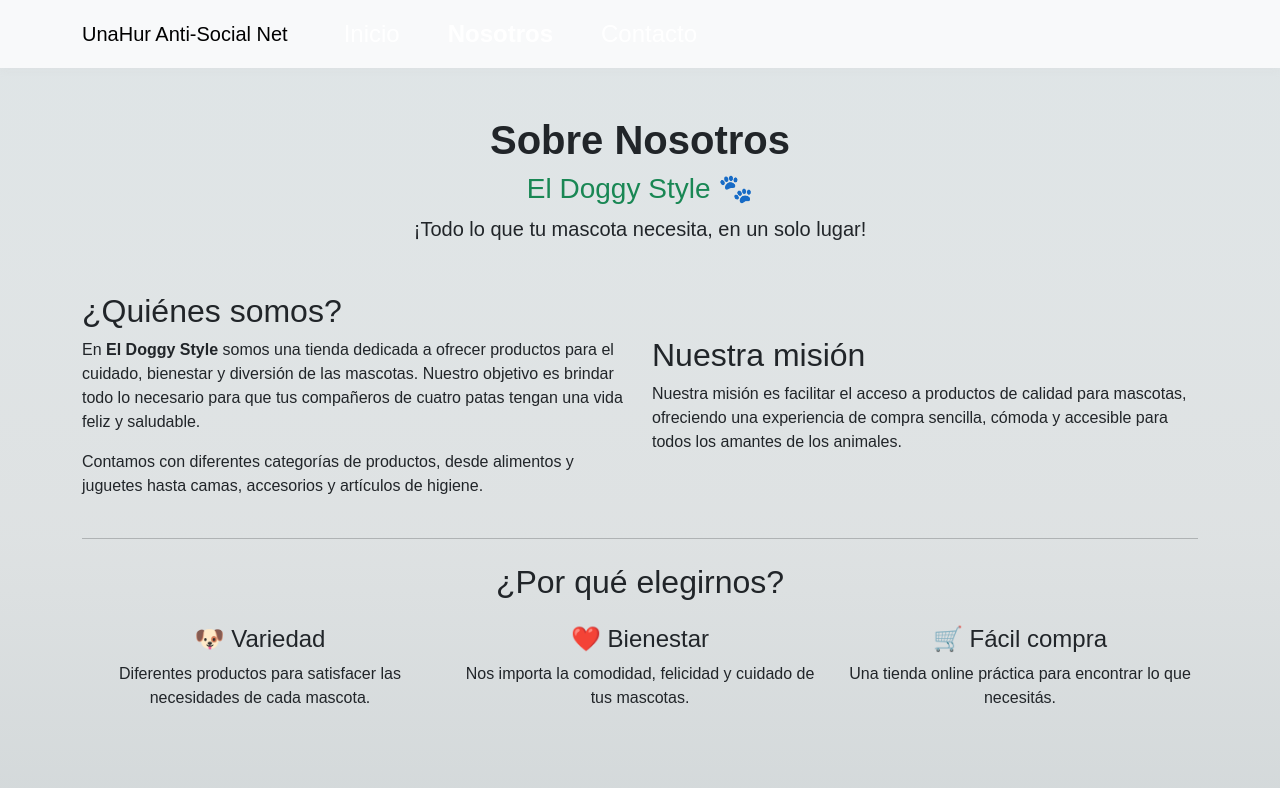
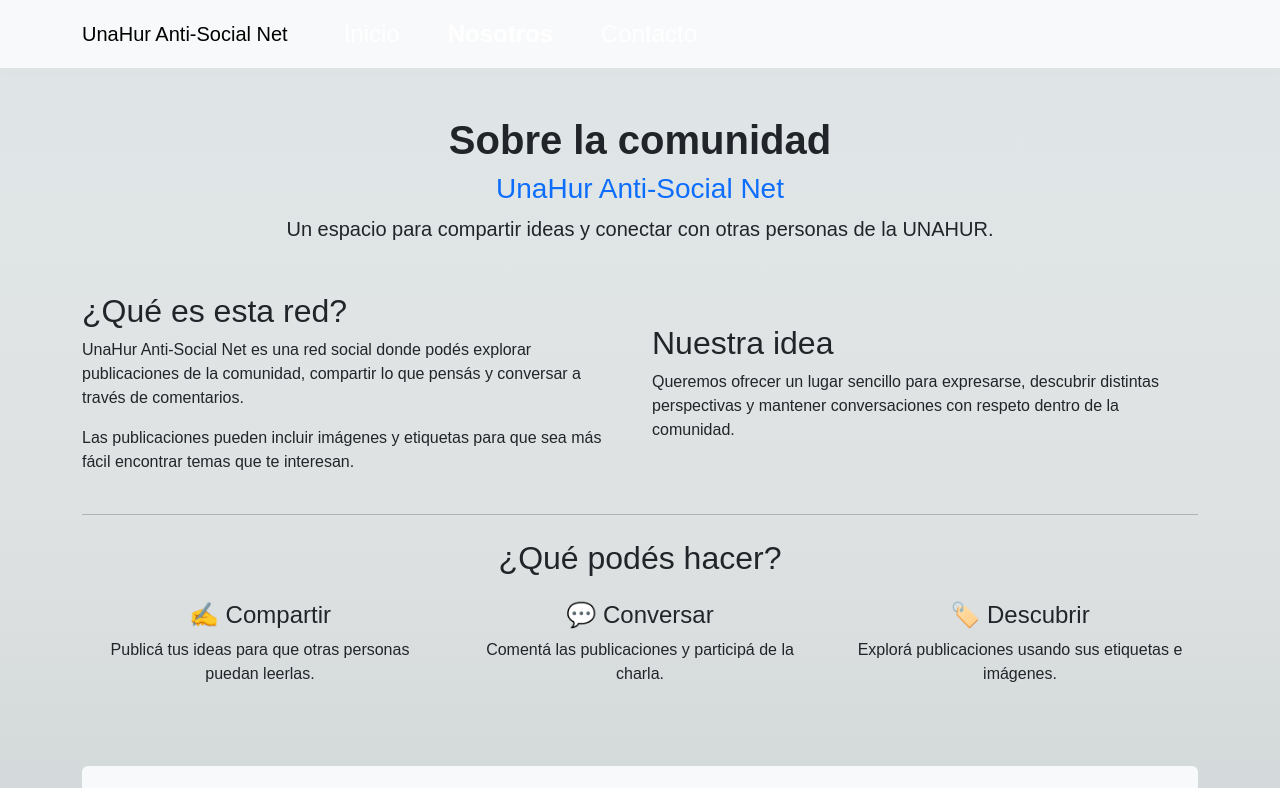
Before and after one commit to agusfmartinez/tp-ciu-red-social, a React (Vite) app: page /nosotros in a window 1280 px wide. Shown: the top 788 px of the page. Built offline with nearby package versions, Linux system fonts and the light colour scheme.

Commit message:
adaptar página nosotros

```diff
--- a/src/pages/Nosotros.tsx
+++ b/src/pages/Nosotros.tsx
@@ -1,38 +1,32 @@
-const Nosotros = () => {
+function Nosotros() {
   return (
     <div className="container my-5">
       <div className="text-center mb-5">
-        <h1 className="fw-bold">Sobre Nosotros</h1>
-        <h3 className="text-success">El Doggy Style 🐾</h3>
+        <h1 className="fw-bold">Sobre la comunidad</h1>
+        <h3 className="text-primary">UnaHur Anti-Social Net</h3>
         <p className="lead">
-          ¡Todo lo que tu mascota necesita, en un solo lugar!
+          Un espacio para compartir ideas y conectar con otras personas de la UNAHUR.
         </p>
       </div>
 
       <div className="row align-items-center">
         <div className="col-12 col-md-6">
-          <h2>¿Quiénes somos?</h2>
+          <h2>¿Qué es esta red?</h2>
           <p>
-            En <strong>El Doggy Style</strong> somos una tienda dedicada
-            a ofrecer productos para el cuidado, bienestar y diversión
-            de las mascotas. Nuestro objetivo es brindar todo lo necesario
-            para que tus compañeros de cuatro patas tengan una vida feliz
-            y saludable.
+            UnaHur Anti-Social Net es una red social donde podés explorar publicaciones
+            de la comunidad, compartir lo que pensás y conversar a través de comentarios.
           </p>
-
           <p>
-            Contamos con diferentes categorías de productos, desde
-            alimentos y juguetes hasta camas, accesorios y artículos
-            de higiene.
+            Las publicaciones pueden incluir imágenes y etiquetas para que sea más fácil
+            encontrar temas que te interesan.
           </p>
         </div>
 
         <div className="col-12 col-md-6">
-          <h2>Nuestra misión</h2>
+          <h2>Nuestra idea</h2>
           <p>
-            Nuestra misión es facilitar el acceso a productos de calidad
-            para mascotas, ofreciendo una experiencia de compra sencilla,
-            cómoda y accesible para todos los amantes de los animales.
+            Queremos ofrecer un lugar sencillo para expresarse, descubrir distintas
+            perspectivas y mantener conversaciones con respeto dentro de la comunidad.
           </p>
         </div>
       </div>
@@ -40,43 +34,29 @@ const Nosotros = () => {
       <hr className="my-4" />
 
       <div className="text-center">
-        <h2>¿Por qué elegirnos?</h2>
-
+        <h2>¿Qué podés hacer?</h2>
         <div className="row mt-4">
           <div className="col-12 col-md-4 mb-3">
-            <h4>🐶 Variedad</h4>
-            <p>
-              Diferentes productos para satisfacer las necesidades
-              de cada mascota.
-            </p>
+            <h4>✍️ Compartir</h4>
+            <p>Publicá tus ideas para que otras personas puedan leerlas.</p>
           </div>
-
           <div className="col-12 col-md-4 mb-3">
-            <h4>❤️ Bienestar</h4>
-            <p>
-              Nos importa la comodidad, felicidad y cuidado de tus mascotas.
-            </p>
+            <h4>💬 Conversar</h4>
+            <p>Comentá las publicaciones y participá de la charla.</p>
           </div>
-
           <div className="col-12 col-md-4 mb-3">
-            <h4>🛒 Fácil compra</h4>
-            <p>
-              Una tienda online práctica para encontrar lo que necesitás.
-            </p>
+            <h4>🏷️ Descubrir</h4>
+            <p>Explorá publicaciones usando sus etiquetas e imágenes.</p>
           </div>
         </div>
       </div>
 
       <div className="text-center mt-5 p-4 bg-light rounded">
-        <h3 className="text-success">
-          El Doggy Style 🐾
-        </h3>
-        <p className="mb-0">
-          Porque ellos también merecen lo mejor.
-        </p>
+        <h3 className="text-primary">UnaHur Anti-Social Net</h3>
+        <p className="mb-0">Una comunidad para compartir lo que pasa en la UNAHUR.</p>
       </div>
     </div>
-  )
+  );
 }
 
 export default Nosotros;
```
